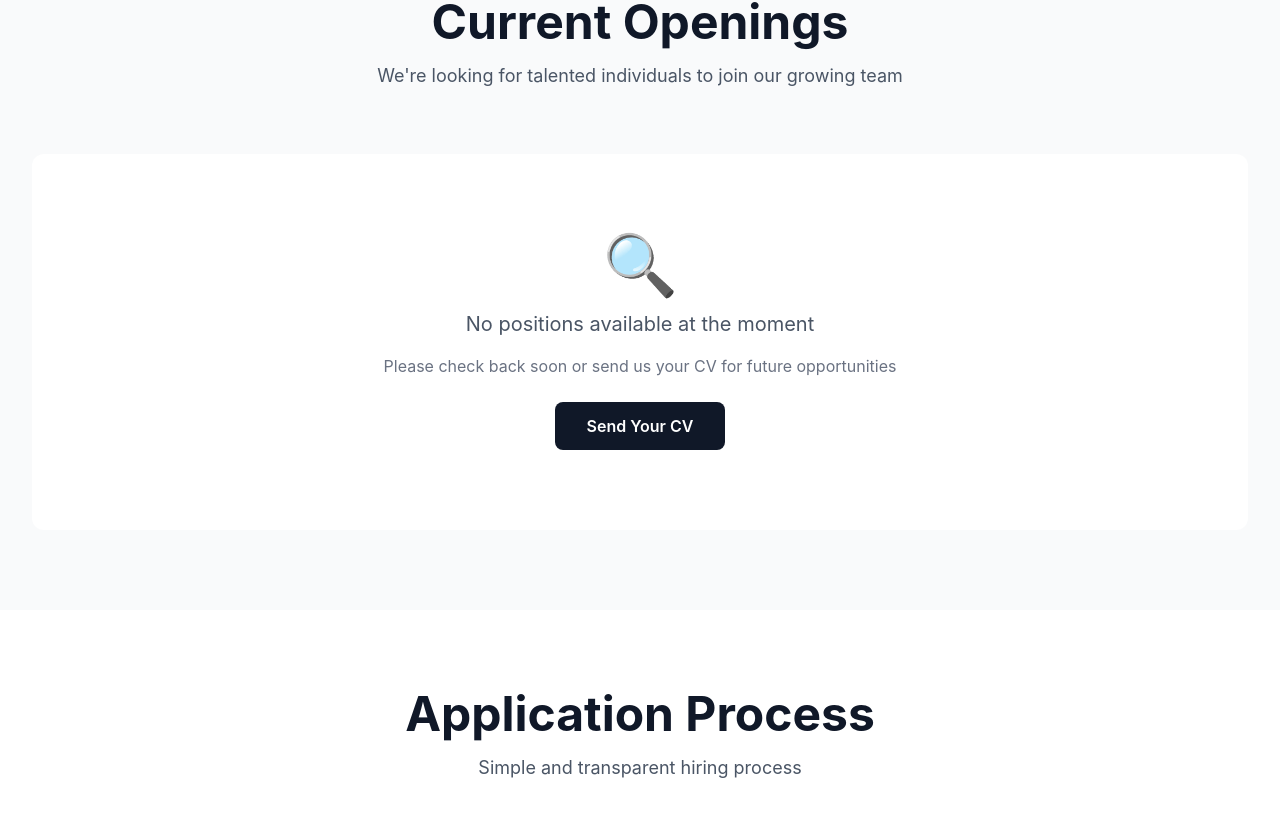
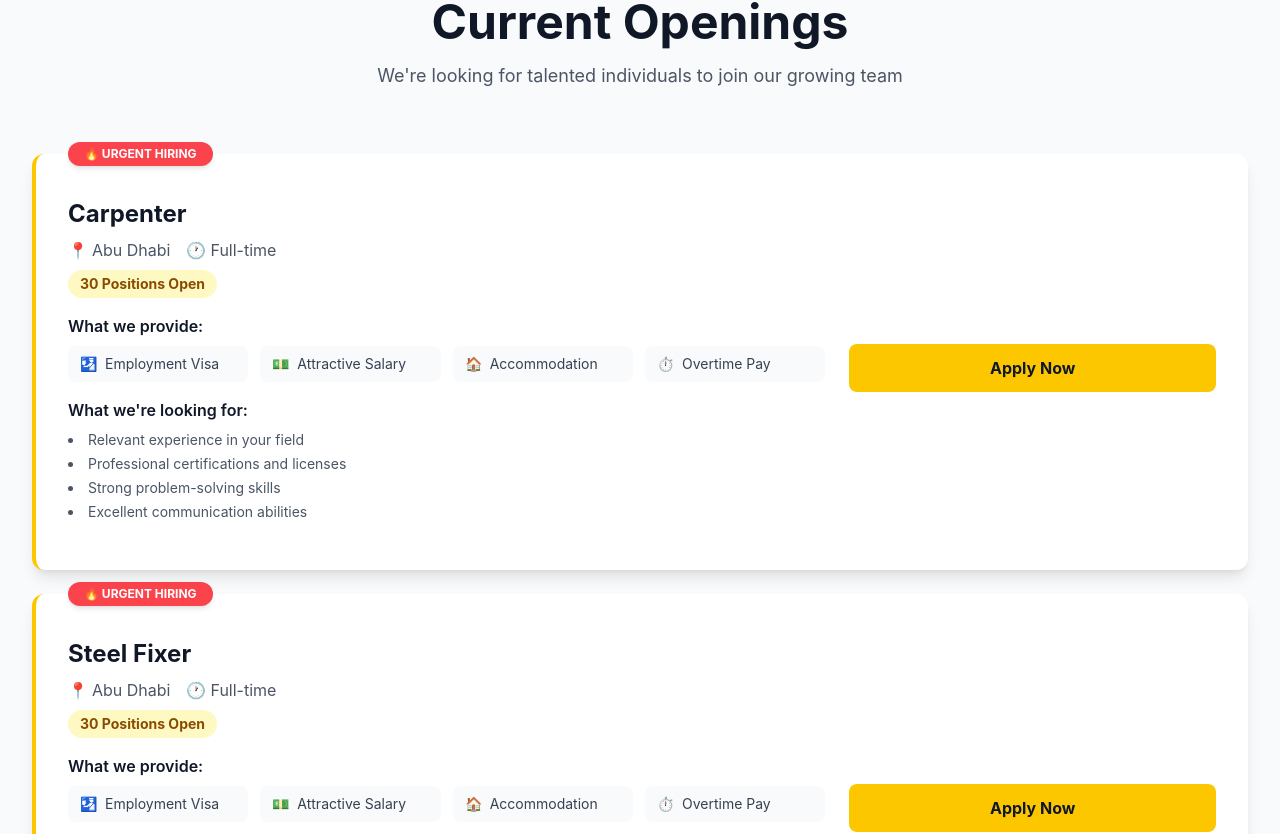
Before and after one commit to faheem35/Moonway, a React (Vite) app: page /careers in a window 1280 px wide. Shown: the part 990-1824 px from the top of the page. Built offline with nearby package versions, Linux system fonts and the light colour scheme.

Commit message:
Thirteenth commit

```diff
--- a/src/data.js
+++ b/src/data.js
@@ -434,20 +434,22 @@ export const clients = [
 ];
 
 export const jobOpenings = [
-  // {
-  //   id: 1,
-  //   title: 'Site Engineer',
-  //   location: 'Abu Dhabi',
-  //   type: 'Full-time',
-  //   description: 'We are looking for experienced site engineers to manage construction projects'
-  // },
-  // {
-  //   id: 2,
-  //   title: 'Interior Designer',
-  //   location: 'Dubai',
-  //   type: 'Full-time',
-  //   description: 'Creative interior designer needed for residential and commercial projects'
-  // }
+{
+  id: 1,
+  title: 'Carpenter',
+  location: 'Abu Dhabi',
+  type: 'Full-time',
+  openings: 30,
+  description: 'Urgent hiring: 30 skilled Carpenters needed...'
+},
+{
+  id: 2,
+  title: 'Steel Fixer',
+  location: 'Abu Dhabi',
+  type: 'Full-time',
+  openings: 30,
+  description: 'Urgent hiring: 30 skilled Steel Fixers needed...'
+}
 ];
 
 export const testimonials = [
--- a/src/pages/Careers.jsx
+++ b/src/pages/Careers.jsx
@@ -1,3 +1,4 @@
+
 import { jobOpenings } from '../data'
 
 export default function Careers() {
@@ -61,16 +62,21 @@ export default function Careers() {
               {jobOpenings.map((job, index) => (
                 <div
                   key={job.id}
-                  className="bg-white rounded-xl shadow-lg p-8 hover:shadow-2xl transition-all duration-300 border-l-4 border-yellow-400"
+                  className="bg-white rounded-xl shadow-lg p-8 hover:shadow-2xl transition-all duration-300 border-l-4 border-yellow-400 relative"
                   style={{ animationDelay: `${index * 100}ms` }}
                 >
-                  <div className="grid grid-cols-1 lg:grid-cols-3 gap-6 items-stretch">
+                  {/* Urgent Hiring Badge */}
+                  <span className="absolute -top-3 left-8 bg-red-500 text-white text-xs font-bold px-4 py-1 rounded-full shadow-md animate-pulse">
+                    🔥 URGENT HIRING
+                  </span>
+
+                  <div className="grid grid-cols-1 lg:grid-cols-3 gap-6 items-stretch mt-3">
                     {/* Job Info */}
                     <div className="lg:col-span-2">
                       <div className="flex items-start justify-between mb-4 flex-wrap gap-3">
                         <div>
                           <h3 className="text-2xl font-bold text-gray-900 mb-2">{job.title}</h3>
-                          <div className="flex gap-4 flex-wrap text-gray-600">
+                          <div className="flex gap-4 flex-wrap text-gray-600 mb-2">
                             <span className="flex items-center gap-1">
                               <span>📍</span> {job.location}
                             </span>
@@ -78,9 +84,34 @@ export default function Careers() {
                               <span>🕐</span> {job.type}
                             </span>
                           </div>
+                          {/* Position Count */}
+                          <span className="inline-block bg-yellow-100 text-yellow-800 text-sm font-bold px-3 py-1 rounded-full">
+                            {job.openings || 30} Positions Open
+                          </span>
                         </div>
                       </div>
-                      <p className="text-gray-700 leading-relaxed mb-4">{job.description}</p>
+
+                      {/* What Company Provides */}
+                      <div className="mb-4">
+                        <h4 className="font-semibold text-gray-900 mb-2">What we provide:</h4>
+                        <div className="grid grid-cols-2 sm:grid-cols-4 gap-3">
+                          {[
+                            { icon: '🛂', label: 'Employment Visa' },
+                            { icon: '💵', label: 'Attractive Salary' },
+                            { icon: '🏠', label: 'Accommodation' },
+                            { icon: '⏱️', label: 'Overtime Pay' },
+                          ].map((perk, i) => (
+                            <div
+                              key={i}
+                              className="flex items-center gap-2 bg-gray-50 rounded-lg px-3 py-2 text-sm text-gray-700"
+                            >
+                              <span>{perk.icon}</span>
+                              <span>{perk.label}</span>
+                            </div>
+                          ))}
+                        </div>
+                      </div>
+
                       <div className="mb-4">
                         <h4 className="font-semibold text-gray-900 mb-2">What we're looking for:</h4>
                         <ul className="text-gray-600 text-sm space-y-1 list-disc list-inside">
@@ -96,7 +127,7 @@ export default function Careers() {
                     <div className="lg:col-span-1 flex flex-col items-center justify-center h-full gap-3">
                       <button
                         onClick={() => handleApply(job.title)}
-                        className="w-full px-6 py-3 bg-yellow-400 text-gray-900 rounded-lg font-bold hover:bg-yellow-500 transition-colors duration-300 text-center"
+                        className="w-full px-6 py-3 bg-yellow-400 text-gray-900 rounded-lg font-bold hover:bg-yellow-500 transition-colors duration-300 text-center cursor-pointer"
                       >
                         Apply Now
                       </button>
@@ -188,7 +219,6 @@ export default function Careers() {
       </section>
 
       {/* CTA Section */}
-
       <section className="py-20 bg-gray-100">
         <div className="max-w-4xl mx-auto px-4 sm:px-6 lg:px-8 text-center">
           <h2 className="text-4xl font-bold text-gray-900 mb-6">
```
Lines whose indentation alone changed are shown as unchanged.
